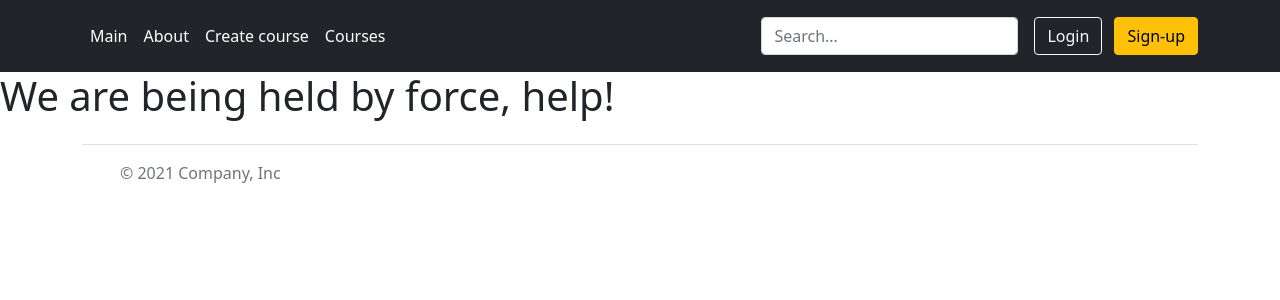
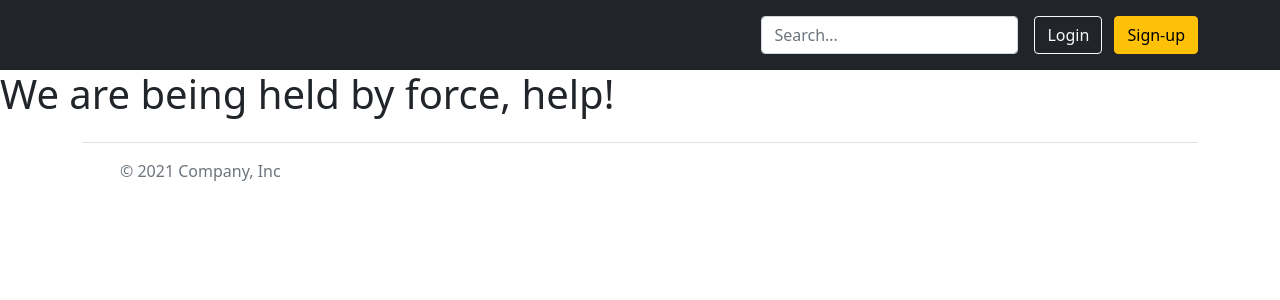
Before and after one commit to namesEnded/learning_platform, a Flask app: page /about in a window 1280 px wide. Shown: the top 300 px of the page. Run offline with Flask 2, Linux system fonts and the light colour scheme; data that the repository does not hold is empty.

Commit message:
add: transfer of menu items associated with url to the database

```diff
--- a/app.py
+++ b/app.py
@@ -3,7 +3,7 @@ import database
 from database import db
 from flask import Flask, render_template, url_for, request, redirect, flash, session, abort
 import commands
-from models import Course
+from models import Course, Menu
 from flask_migrate import Migrate
 
 
@@ -16,15 +16,27 @@ database.init_app(app)
 commands.start_app(app)
 migrate = Migrate(app, db)
 
-menuItems = [{"name": "Main", "url": "/"},
-             {"name": "About", "url": "/about"},
-             {"name": "Create course", "url": "/create_course"},
-             {"name": "Courses", "url": "/courses"}]
+# menuItems = [{"name": "Main", "url": "/"},
+#              {"name": "About", "url": "/about"},
+#              {"name": "Create course", "url": "/create_course"},
+#              {"name": "Courses", "url": "/courses"}]
+
+
+def menu_items():
+    try:
+        items = Menu.query.all()
+        if items:
+            return items
+    except:
+     print("!!! Error while getting menu items! !!!")
+    return []
+
 
 @app.route('/')
 @app.route('/home')
 def index():
-    return render_template('index.html', menuItems=menuItems)
+    print(menu_items())
+    return render_template('index.html', menuItems=menu_items())
 
 
 @app.route('/create_course', methods=['POST', 'GET'])
@@ -38,38 +50,38 @@ def create_course():
         try:
             if len(title) == 0:
                 flash('ERROR: error while sending data!', category='danger')
-                return render_template('create_course.html', title="Create course", menuItems=menuItems)
+                return render_template('create_course.html', title="Create course", menuItems=menu_items())
             else:
                 db.session.add(course)
                 db.session.commit()
                 flash('Data sent successfully!', category='success')
-                return render_template('create_course.html', title="Create course", menuItems=menuItems)
+                return render_template('create_course.html', title="Create course", menuItems=menu_items())
 
         except:
             flash('ERROR: error while sending data!', category='danger')
             return
     else:
-        return render_template('create_course.html', title="Create course", menuItems=menuItems)
+        return render_template('create_course.html', title="Create course", menuItems=menu_items())
 
 
 @app.route('/about')
 def about():
-    return render_template('about.html', title="About learning platform", menuItems=menuItems)
+    return render_template('about.html', title="About learning platform", menuItems=menu_items())
 
 
 @app.route('/courses')
 def courses():
     all_courses = Course.query.order_by(Course.date_added.desc()).all()
-    return render_template('courses.html', title="Courses", all_courses=all_courses, menuItems=menuItems)
+    return render_template('courses.html', title="Courses", all_courses=all_courses, menuItems=menu_items())
 
 
 @app.route('/courses/<int:id>')
 def course_detail(id):
     course = Course.query.get(id)
     if not course:
-        return render_template('page404.html', title="Page not found", menuItems=menuItems), 404
+        return render_template('page404.html', title="Page not found", menuItems=menu_items()), 404
     else:
-        return render_template('course_detail.html', title="Course detail", course=course, menuItems=menuItems)
+        return render_template('course_detail.html', title="Course detail", course=course, menuItems=menu_items())
 
 
 @app.route('/courses/<int:id>/delete')
@@ -101,12 +113,12 @@ def course_update(id):
         except:
             return "ERROR: error while updating data"
     else:
-        return render_template('course_update.html', title="Update course", course=course, menuItems=menuItems)
+        return render_template('course_update.html', title="Update course", course=course, menuItems=menu_items())
 
 
 @app.errorhandler(404)
 def pageNotFound(error):
-    return render_template('page404.html', title="Page not found", menuItems=menuItems), 404
+    return render_template('page404.html', title="Page not found", menuItems=menu_items()), 404
 
 
 @app.route('/login', methods=['POST', 'GET'])
@@ -118,7 +130,7 @@ def login():
         session['userLogged'] = request.form['email']
         return redirect(url_for('profile', email=session['userLogged']))
 
-    return render_template('login.html', title="Authorization", menuItems=menuItems)
+    return render_template('login.html', title="Authorization", menuItems=menu_items())
 
 
 @app.route('/profile/<email>')
--- a/database.py
+++ b/database.py
@@ -2,5 +2,6 @@ from flask_sqlalchemy import SQLAlchemy
 
 db = SQLAlchemy()
 
+
 def init_app(app):
     db.init_app(app)
--- a/templates/base.html
+++ b/templates/base.html
@@ -22,11 +22,10 @@
                 <a href="/" class="d-flex align-items-center mb-2 mb-lg-0 text-white text-decoration-none">
 <!--                  <svg class="bi me-2" width="40" height="32" role="img" aria-label="Bootstrap"><use xlink:href="#bootstrap"></use></svg>-->
                 </a>
-
                 {%- block menuStrip  -%}
                     <ul class="nav col-12 col-lg-auto me-lg-auto mb-2 justify-content-center mb-md-0">
                         {% for item in menuItems %}
-                            <li><a href="{{ item.url }}" class="nav-link px-2 text-white">{{ item.name }}</a></li>
+                            <li><a href="{{ item.item_url }}" class="nav-link px-2 text-white">{{ item.item_name }}</a></li>
                         {% endfor %}
                     </ul>
                 {% endblock -%}
```
Also changed, not shown: models.py (+22 -0 lines).
